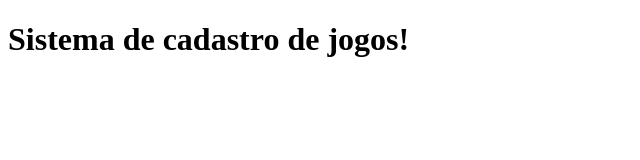
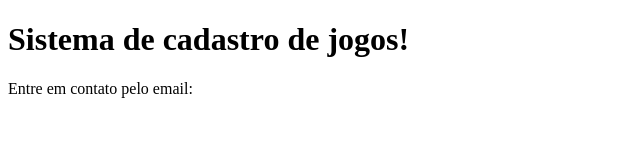
Before and after one commit to benemoreirac/sistema-de-cadastro, a plain HTML site: page index.html in a window 1280 px wide. Shown: the whole page, without its empty margins (0-640 px from the left). Drawn offline with Linux system fonts and the light colour scheme.

Commit message:
adcionando email de contato

```diff
--- a/index.html
+++ b/index.html
@@ -8,6 +8,8 @@
 </head>
 <body>
     <h1>Sistema de cadastro de jogos!</h1>
+
+    <p>Entre em contato pelo email:</p>
     <script src="app.js"></script>
 </body>
 </html>
```
